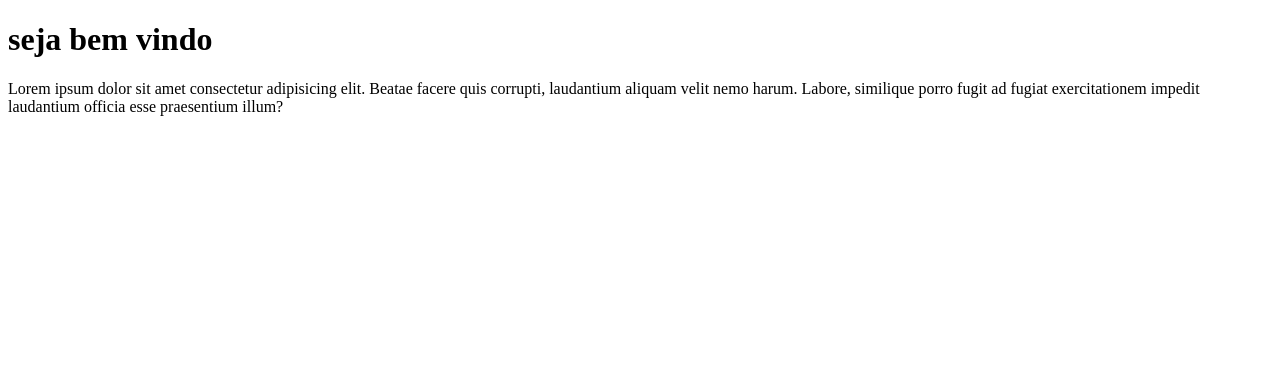
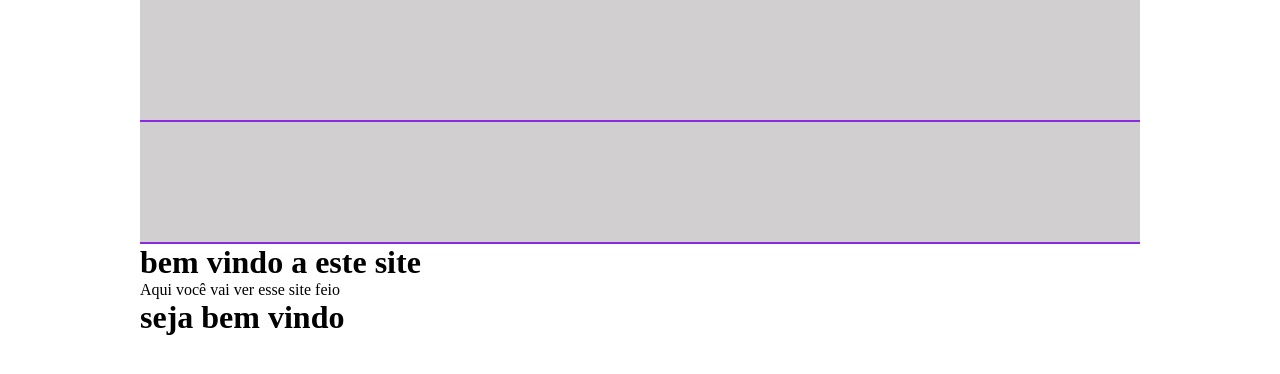
Before and after one commit to SpookSkull/fic-javascrpt-janeiro, a React (Vite) app in the folder projeto react/primeiro-projeto/: page / in a window 1280 px wide. Shown: the top 374 px of the page. Built offline with nearby package versions, Linux system fonts and the light colour scheme.

Commit message:
isso aqui ta horrivel

```diff
--- /dev/null
+++ b/projeto react/primeiro-projeto/src/App.css
@@ -0,0 +1,9 @@
+* {
+    margin: 0;
+    padding: 0;
+}
+
+.container {
+    max-width: 1000px;
+    margin: 0 auto;
+}
--- a/projeto react/primeiro-projeto/src/App.jsx
+++ b/projeto react/primeiro-projeto/src/App.jsx
@@ -1,17 +1,22 @@
-import header from "./Components/header";
+import "./app.css";
+import Banner from "./Components/Banner";
+import Header from "./Components/Header";
+
 
 function App() {
 
   return (
     <>
     <div className="container">
+      <Header title="logo new"/>
+      <Header title="react dificil"/>
 
+      <Banner>
+        <h1>bem vindo a este site</h1>
+        <p>Aqui você vai ver esse site feio </p>
+      </Banner>
       <h1>seja bem vindo</h1>
 
-      <p>
-        Lorem ipsum dolor sit amet consectetur adipisicing elit. Beatae facere quis corrupti, laudantium aliquam velit nemo harum.
-         Labore, similique porro fugit ad fugiat exercitationem impedit laudantium officia esse praesentium illum?
-      </p>
 
     </div>
     </>
--- /dev/null
+++ b/projeto react/primeiro-projeto/src/Components/Banner/index.jsx
@@ -0,0 +1,8 @@
+export default function(props) {
+
+    return (
+        <div className="BannerStyle">
+            {props.children}
+        </div>
+    )
+}
--- /dev/null
+++ b/projeto react/primeiro-projeto/src/Components/Header/index.jsx
@@ -0,0 +1,11 @@
+import "./style.css";
+
+export default function Header(props) {
+  console.log(props)
+
+  return (
+    <header>
+      <h1>{props.tittle}</h1>
+    </header>
+  )
+}
--- /dev/null
+++ b/projeto react/primeiro-projeto/src/Components/Header/style.css
@@ -0,0 +1,10 @@
+header {
+    height: 120px;
+    background: rgb(209, 207, 207);
+    border-bottom: 2px solid blueviolet;
+}
+header h1 {
+    padding: 35px;
+    text-transform: uppercase;
+    color: blueviolet;
+}
```
Also changed, not shown: projeto react/primeiro-projeto/src/Components/header/inex.jsx (deleted, +0 -7 lines).
